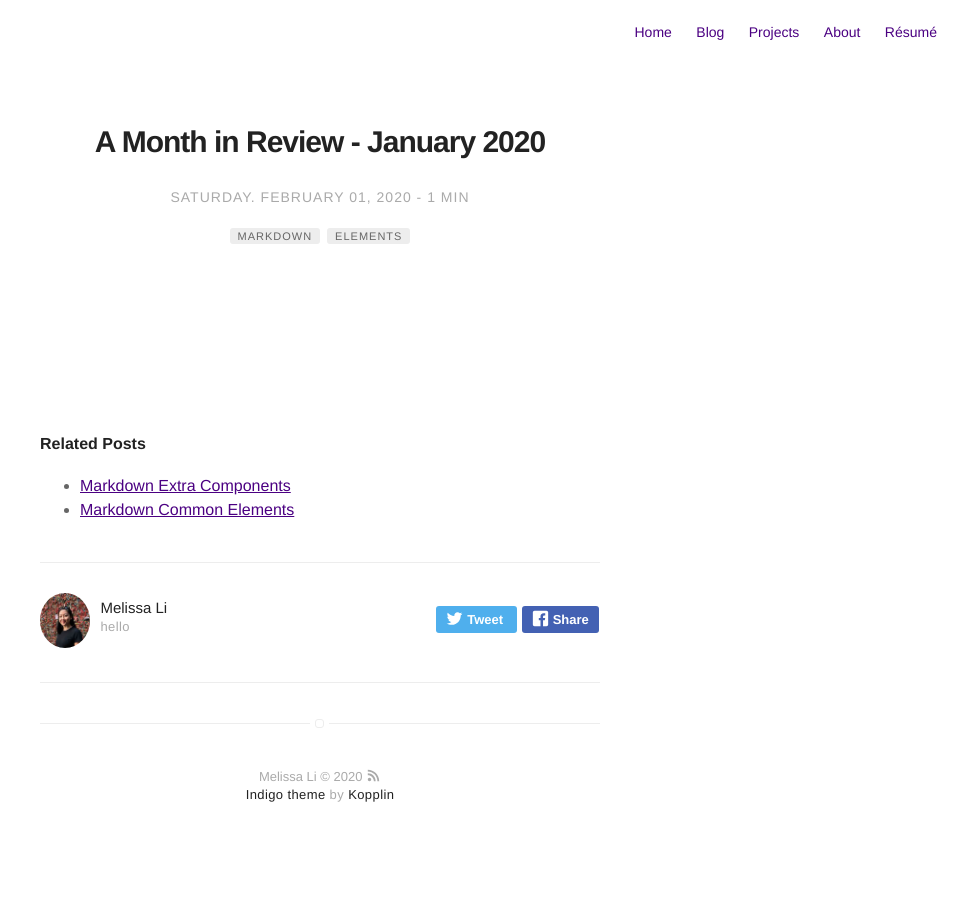
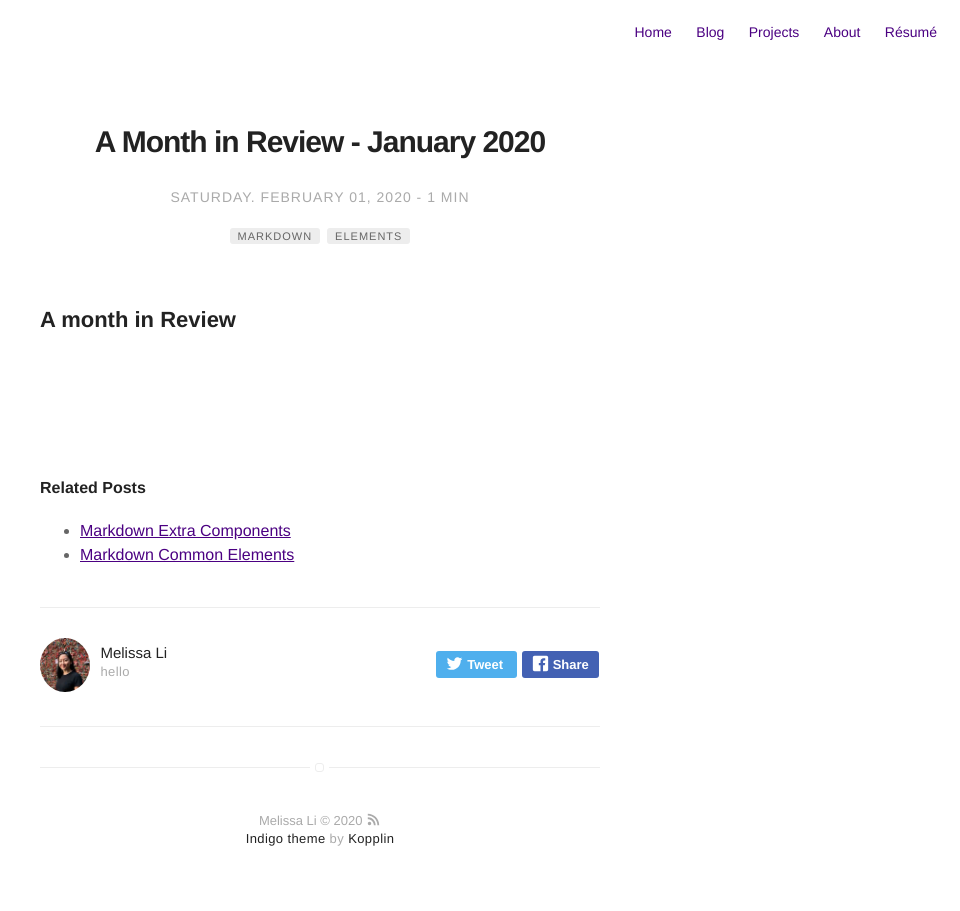
Before and after one commit to im-mel/im-mel.github.io, a Jekyll site: the page built from _posts/2020-02-01-January-Review.markdown, in a window 1280 px wide. Shown: the whole page, without its empty margins (320-1280 px from the left). Built offline with Jekyll 4.4.1, drawn with Linux system fonts in a browser that asks for light colours.

Commit message:
Update 2020-02-01-January-Review.markdown

```diff
--- a/_posts/2020-02-01-January-Review.markdown
+++ b/_posts/2020-02-01-January-Review.markdown
@@ -12,3 +12,6 @@ category: blog
 author: melissa li
 description: A review of January 2020
 ---
+
+
+## A month in Review
```
